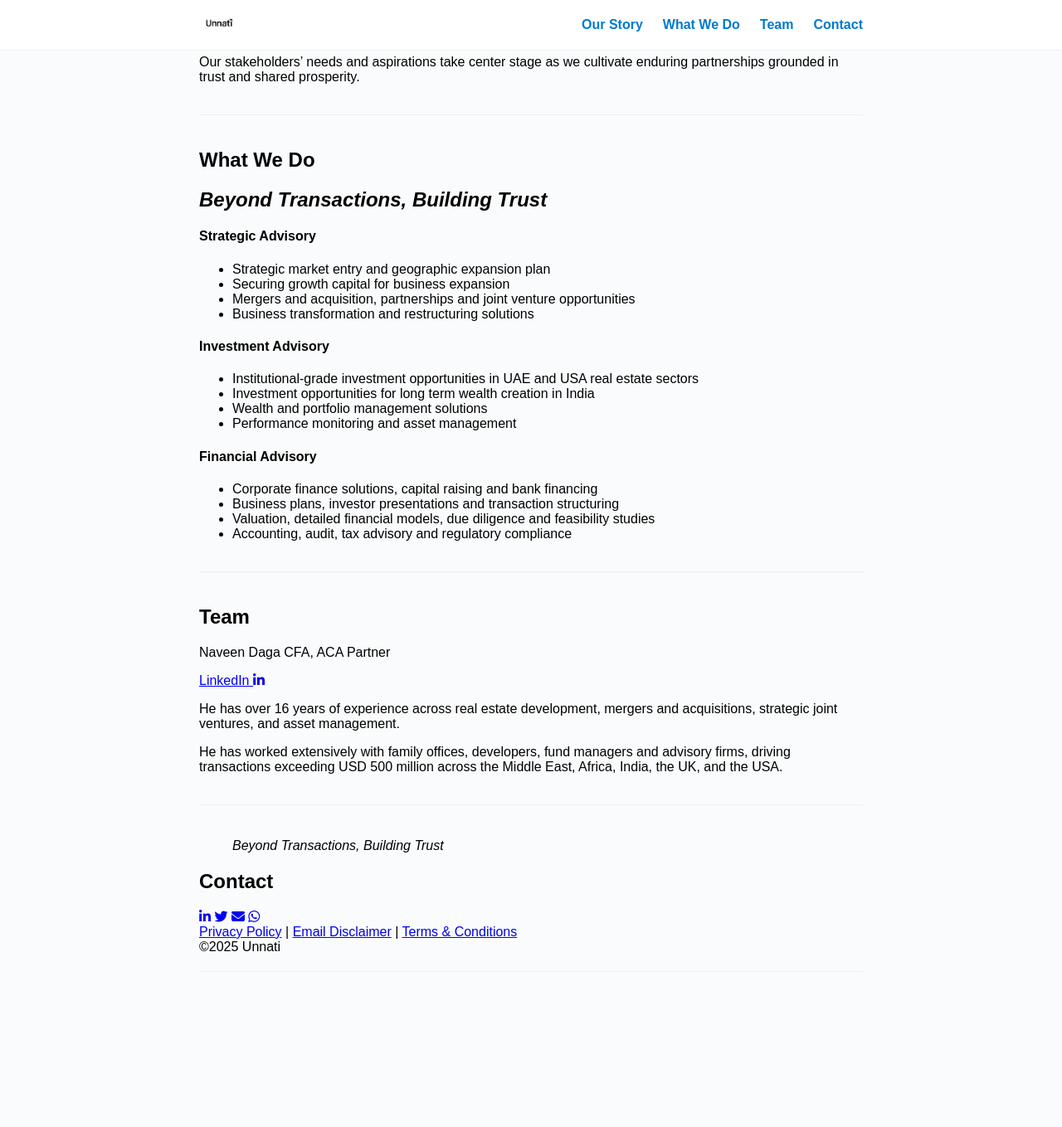
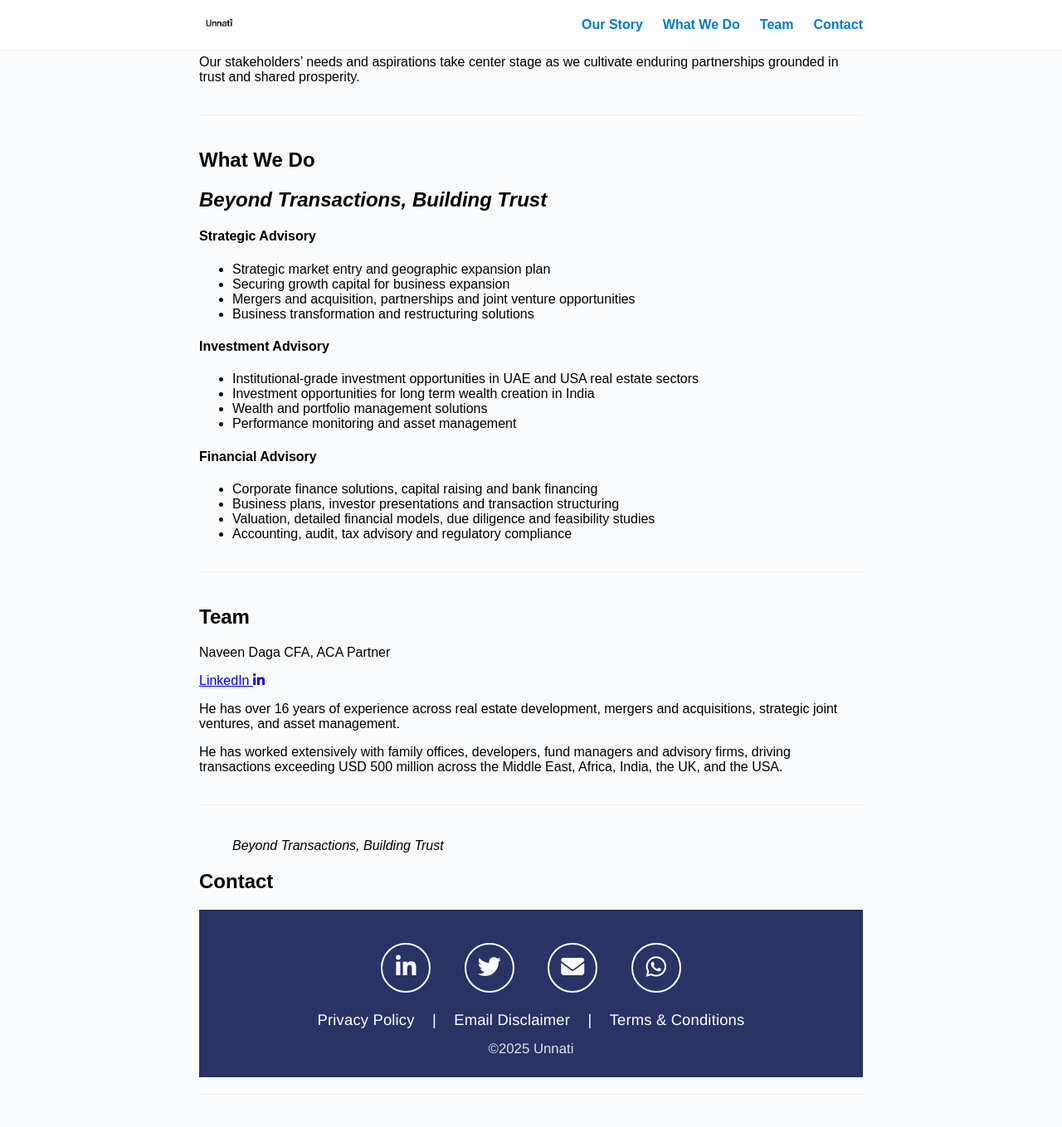
Before and after one commit to ashish161/naveen, a Jekyll site: the page built from index.html, in a window 1280 px wide and 1400 px high, scrolled down 435 px. Shown: the top 1359 px of the window at 83% size. Built offline with Jekyll 4.4.1, drawn with Linux system fonts in a browser that asks for light colours; before the commit the page ends 1687 px from its top, so only the background shows below that.

Commit message:
Added fa-linkedin-square 1

```diff
--- a/assets/css/style.css
+++ b/assets/css/style.css
@@ -162,6 +162,68 @@
 .links a:focus i {
   color: #fff !important;
 }
+.custom-footer {
+  background: #293366;
+  color: #fff;
+  text-align: center;
+  padding: 40px 16px 24px 16px;
+  font-family: 'Montserrat', 'Helvetica Neue', Arial, sans-serif;
+}
+
+.footer-social {
+  margin-bottom: 22px;
+}
+
+.footer-social a {
+  display: inline-block;
+  margin: 0 18px;
+  color: #fff;
+  border: 2px solid #fff;
+  border-radius: 50%;
+  width: 56px;
+  height: 56px;
+  line-height: 56px;
+  text-align: center;
+  font-size: 28px;
+  transition: background 0.2s, color 0.2s;
+}
+
+.footer-social a:hover {
+  background: #fff;
+  color: #293366;
+  text-decoration: none;
+}
+
+.footer-links {
+  margin: 18px 0 10px 0;
+  font-size: 1.15em;
+  letter-spacing: 0.01em;
+}
+
+.footer-links a {
+  color: #fff;
+  text-decoration: none;
+  margin: 0 8px;
+  transition: color 0.2s;
+}
+
+.footer-links a:hover {
+  text-decoration: underline;
+  color: #d1d7f0;
+}
+
+.footer-links .divider {
+  color: #fff;
+  margin: 0 8px;
+}
+
+.footer-copy {
+  margin-top: 14px;
+  font-size: 1.05em;
+  color: #fff;
+  opacity: 0.85;
+}
+
 
 /* Responsive: stack on small screens */
 @media (max-width: 500px) {
```
Also changed, not shown: 2 other files.
